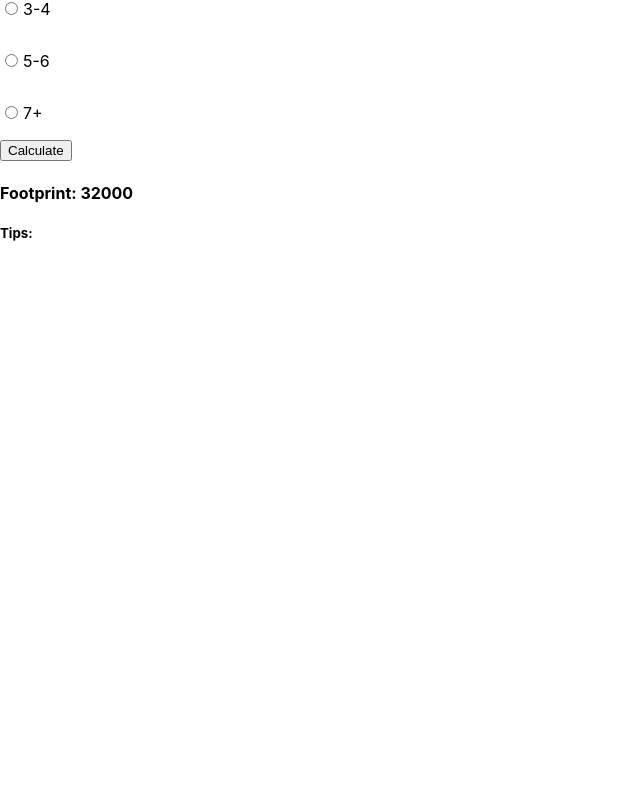
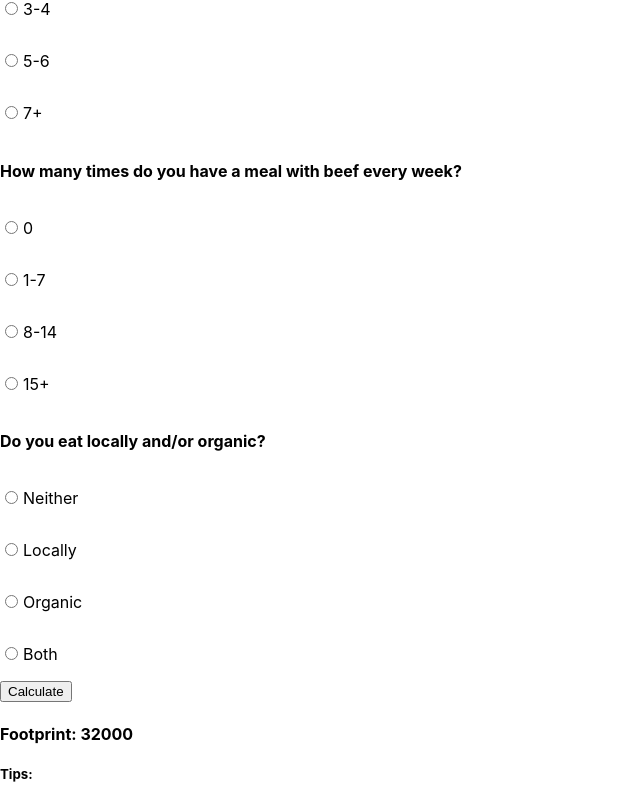
Before and after one commit to malder08/Carbon-Footprint-Calculator, a React (Create React App) app: page / in a window 1280 px wide. Shown: the part 662-1466 px from the top of the page, without its empty margins (0-640 px from the left). Before the commit the page ends 925 px from the top, so only its background shows below. Built offline with nearby package versions, Linux system fonts and the light colour scheme.

Commit message:
Added Questions

```diff
--- a/src/components/Questions.js
+++ b/src/components/Questions.js
@@ -65,8 +65,58 @@ function Questions() {
                 3.5,
                 5.5,
                 8
+            ],
+            qTips: [
+                "none",
+                "none",
+                "none",
+                "none",
             ]
         },
+        {
+            question: "How many times do you have a meal with beef every week?",
+            currentOption: "none",
+            options: [
+                "0",
+                "1-7",
+                "8-14",
+                "15+",
+            ],
+            effects: [
+                -2000,
+                0,
+                1000,
+                2000
+            ],
+            qTips: [
+                "none",
+                "none",
+                "none",
+                "none",
+            ]
+        },
+        {
+            question: "Do you eat locally and/or organic?",
+            currentOption: "none",
+            options: [
+                "Neither",
+                "Locally",
+                "Organic",
+                "Both",
+            ],
+            effects: [
+                0,
+                0,
+                0,
+                0
+            ],
+            qTips: [
+                "none",
+                "none",
+                "none",
+                "none",
+            ]
+        }
     ])
 
     // variable to store footprint value
@@ -107,15 +157,15 @@ function Questions() {
                 if (answer.localeCompare(options[j]) === 0) {
 
                     // if it is, add the corresponding effect (of the same index) to the footprint
-                    if (i==0 && options[j] == "Yes") { // save the fact that the user has solar panels
+                    if (i=== 0 && options[j] === "Yes") { // save the fact that the user has solar panels
                         solarPanel = true;
                     }
                     //run through special cases, last else statement is for normal questions
-                    if (i == 1) { //electricity bill question
+                    if (i === 1) { //electricity bill question
                         if (!solarPanel) {
                             electricityBill = effects[j]; //save value to be calculated in next question
                         }
-                    } else if (i == 2 ) { //number of people question
+                    } else if (i === 2 ) { //number of people question
                         if (!solarPanel) { // only change if user doesn't have solar panels
                             electricityBill += 5000;
                             electricityBill /= effects[j];
```
Lines whose indentation alone changed are shown as unchanged.
